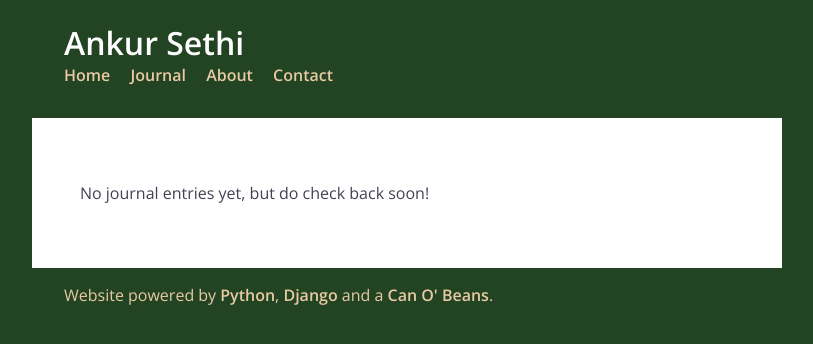
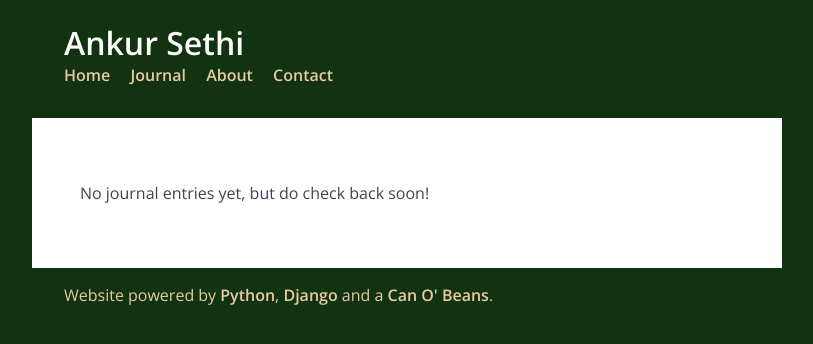
Before and after one commit to s3thi/can_o_beans, a Django app: page /journal/ in a window 1280 px wide. Shown: the top 344 px of the page, without its empty margins (233-1046 px from the left). Run offline with Django 3.2, Linux system fonts and the light colour scheme; data that the repository does not hold is empty; style sheets or scripts are compiled from the project's sources.

Commit message:
Use a deeper green.

```diff
--- a/gravy/static/gravy/style.scss
+++ b/gravy/static/gravy/style.scss
@@ -10,7 +10,7 @@ body {
     width: 750px;
     margin-left: auto;
     margin-right: auto;
-    background-color: #224422;
+    background-color: #113311;
     color: #424254;
 }
 
```
